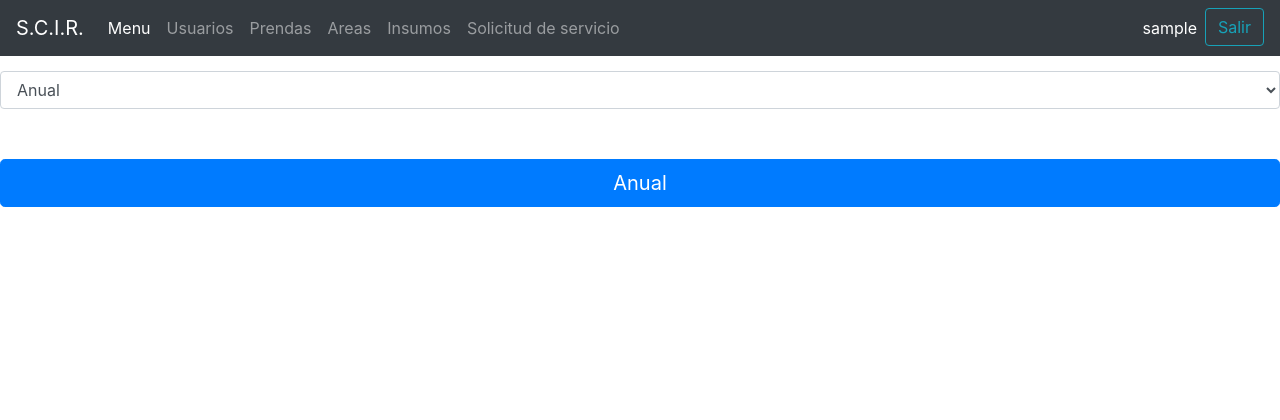
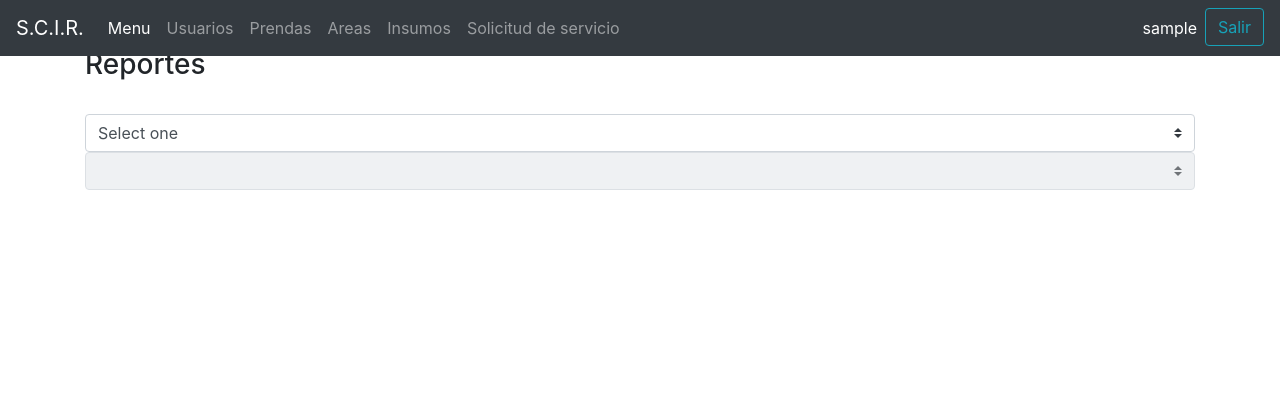
Before and after one commit to luispf1290/scir, a Django app: a page that uses templates/base.html in a window 1280 px wide. Shown: the top 420 px of the page. Run offline with Django 3.2, Linux system fonts and the light colour scheme; the visitor is signed in with stand-in values (Sample User, id 1); lists and menus that the app fills with data are empty; parts of the project's set-up code (start-up, migrations or seed data) failed here and were passed over; some libraries are stand-ins or nearby versions.

Commit message:
modificacion de vista menu-reportes y asignacion de una funcion de javascript

```diff
--- a/solicitud/urls.py
+++ b/solicitud/urls.py
@@ -16,16 +16,14 @@ Including another URLconf
 
 from django.conf.urls import url
 from solicitud import views
-from solicitud.views import RegistroCreateView, ReporteSolicitud
+from solicitud.views import RegistroCreateView, ReporteSolicitud, Reporte
 from django.contrib.auth.decorators import login_required
 
 urlpatterns =[
 
     url(r"^servicio/", login_required(RegistroCreateView.as_view()), name="newSolicitud"),
-	# url(r'^excelfile/', login_required(ExcelExport.as_view()), name='excelfile'),
-	# url(r'^reporte/',login_required(Reporte.as_view()) , name='reporte'),
+	url(r'^reporte/',login_required(Reporte.as_view()) , name='reporte'),
 	url(r'^menu-report/', login_required(views.menu_report), name='menu_report'),
-    # url(r'^ajax/solicitud/', login_required(views.SolAjax), name='solajax'),
-	url(r'^solicitud-pdf/$', ReporteSolicitud.as_view(), name='solicitud_pdf')
+	url(r'^solicitud-pdf/$', login_required(ReporteSolicitud.as_view()) , name='solicitud_pdf')
 
 ]
--- a/templates/base.html
+++ b/templates/base.html
@@ -54,6 +54,39 @@
 
 <script src="{% static 'js/ajax.js' %}"></script>
 <script src="{% static "js/ajaxSol.js" %}" type="text/javascript" charset="utf-8" async defer></script>
+<script>
+
+
+  function recorrer(array, propiedad){
+
+    array.map(
+      propiedad ? elemento => recorrer(elemento[propiedad])
+      : elemento => document.write("<div>"+elemento+"</div>")
+    );
+  }
+
+   var opciones = []
+    opciones.push({
+      anual : ['2019','2018','2017','2016','2015','2014'],
+      semestral : ['primer semestre', 'Segundo semestre'],
+      trimestral : ['Primer trimestre', 'Segundo trimestre','Tercer trimestre','Cuarto trimestre'],
+      bimestral : ['Primer bimestre', 'Segundo bimestre','Tercer bimestre','Cuarto bimestre','Quinto bimestre','Sexto bimestre'],
+      mensual : ['Enero', 'Febrero','Marzo','Abril','Mayo','Junio','Julio','Agosto','Septiembre','Octubre','Noviembre','Diciembre'],
+    });
+
+  $('#options').change(function(){
+
+    var str = "";
+    /**$( "select option:selected" ).each(function() {
+      str += $( this ).val() + " ";
+    });**/
+
+    str = $( "select option:selected" ).text();
+    recorrer(opciones, str);
+
+  });
+
+</script>
 
 </body>
 
--- a/templates/index.html
+++ b/templates/index.html
@@ -6,10 +6,10 @@
 	<div class="container mt-5">
 	    <h1 class="text-center">Bienvenido</h1>
 		<div class="row">
-			<div class="col-12 text-align-center">
+			<div class="col-12 text-center">
 				<img  src="{% static "img/image.jpg" %}" alt="" height="350px" width="300px">
 			</div>
-			<div class="col-12 text-align-center">
+			<div class="col-12 text-center">
 				<a href="{% url 'auth_login' %}" type="button" class="btn btn-primary btn-inicio">Iniciar sesion</a>
 			</div>
 		</div>
--- a/templates/menus/menuReporte.html
+++ b/templates/menus/menuReporte.html
@@ -2,42 +2,26 @@
 {% load staticfiles %}
 
 {% block content %}
-	<section class="reportes" name="reportes" >
-     <h2 class="text-center">Menu de reportes</h2>
-     <div id="reportes">
-         <select name="reportes" class="form-control" id="report" onchange="mostrar(this.value)">
-             <option value="1">Anual</option>
-             <option value="2">Semestral</option>
-             <option value="3">Trimestral</option>
-             <option value="4">Mensual</option>
-         </select>
-     </div>
-   <div class="btn-reporte" id="anual">
-      <button class = "btn btn-primary btn-lg" id="anual">Anual</button>
-   </div>
-   <div id="semestral" class="btn-reporte">
-       <button class="btn btn-primary btn-lg">Primer semestre</button>
-      <button class="btn btn-primary btn-lg">segundo semestre</button>
-   </div>
-   <div id="trimestral" class="btn-reporte">
-       <button class="btn btn-primary btn-lg">Primer trimestre</button>
-      <button class="btn btn-primary btn-lg">segundo trimestre</button>
-      <button class="btn btn-primary btn-lg">tercer trimestre</button>
-      <button class="btn btn-primary btn-lg">cuarto trimestre</button>
-   </div>
-   <div id="mensual" class="btn-reporte">
-       <a href="{% url 'solicitud:reporte' %}"><button class="btn btn-primary btn-lg">Enero</button></a>
-      <button class="btn btn-primary btn-lg">Febrero</button>
-      <button class="btn btn-primary btn-lg">Marzo</button>
-      <button class="btn btn-primary btn-lg">Abril</button>
-        <button class="btn btn-primary btn-lg">Mayo</button>
-      <button class="btn btn-primary btn-lg">Junio</button>
-      <button class="btn btn-primary btn-lg">Julio</button>
-      <button class="btn btn-primary btn-lg">Agosto</button>
-        <button class="btn btn-primary btn-lg">Septiembre</button>
-      <button class="btn btn-primary btn-lg">Octubre</button>
-      <button class="btn btn-primary btn-lg">Noviembre</button>
-      <button class="btn btn-primary btn-lg">Diciembre</button>
-   </div>
- </section>
+<div class=" container mt-5" name="reportes">
+  <h3>Reportes</h3>
+  <form action="" method="get" name="form">
+    <div class="form-group">
+      <label for=""></label>
+      <select class="custom-select" name="options" id="options">
+        <option selected>Select one</option>
+        <option value="1">anual</option>
+        <option value="2">semestral</option>
+        <option value="3">trimestral</option>
+        <option value="4">bimestral</option>
+        <option value="5">mensual</option>
+      </select>
+
+      <select class="custom-select" name="anual" id="anual" disabled="disabled">
+
+      </select>
+    </div>
+  </form>
+</div>
+
+
 {% endblock content %}
--- a/templates/registration/login.html
+++ b/templates/registration/login.html
@@ -6,7 +6,7 @@
 
 {% block content %}
 <div class="container mt-5">
-    <h2 class="center">Inicio de sesion</h2>
+    <h2 class="text-center">Inicio de sesion</h2>
     <div class="row justify-content-center ">
         <div class="col-6">
             <form method="post" action="">
```
Also changed, not shown: solicitud/views.py (+1 -405 lines), 2 other files.
